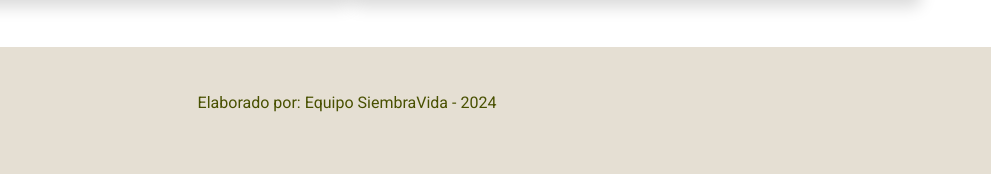
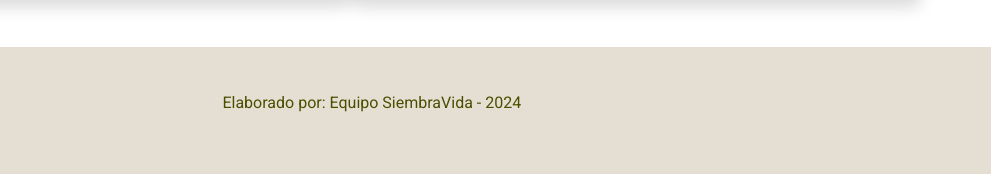
Before and after one commit to marianagrasi/SiembraVidaProyecto, a plain HTML site: page index.html in a window 1280 px wide. Shown: the part 2196-2370 px from the top of the page, 289-1280 px from the left. Drawn offline with nearby package versions, Linux system fonts and the light colour scheme.

Commit message:
se realizo una correccion en los estilos

```diff
--- a/assets/styles/estilosHome.css
+++ b/assets/styles/estilosHome.css
@@ -106,8 +106,8 @@ li{
 
 /* Clase para el texto alado del logo*/
   .footer-text {
-	position: relative;
-    right: 10%;
+    position: relative;
+    right: 8%;
     padding-top: 1.5rem;
   }
 
```
Also changed, not shown: index.html (+1 -1 lines).
